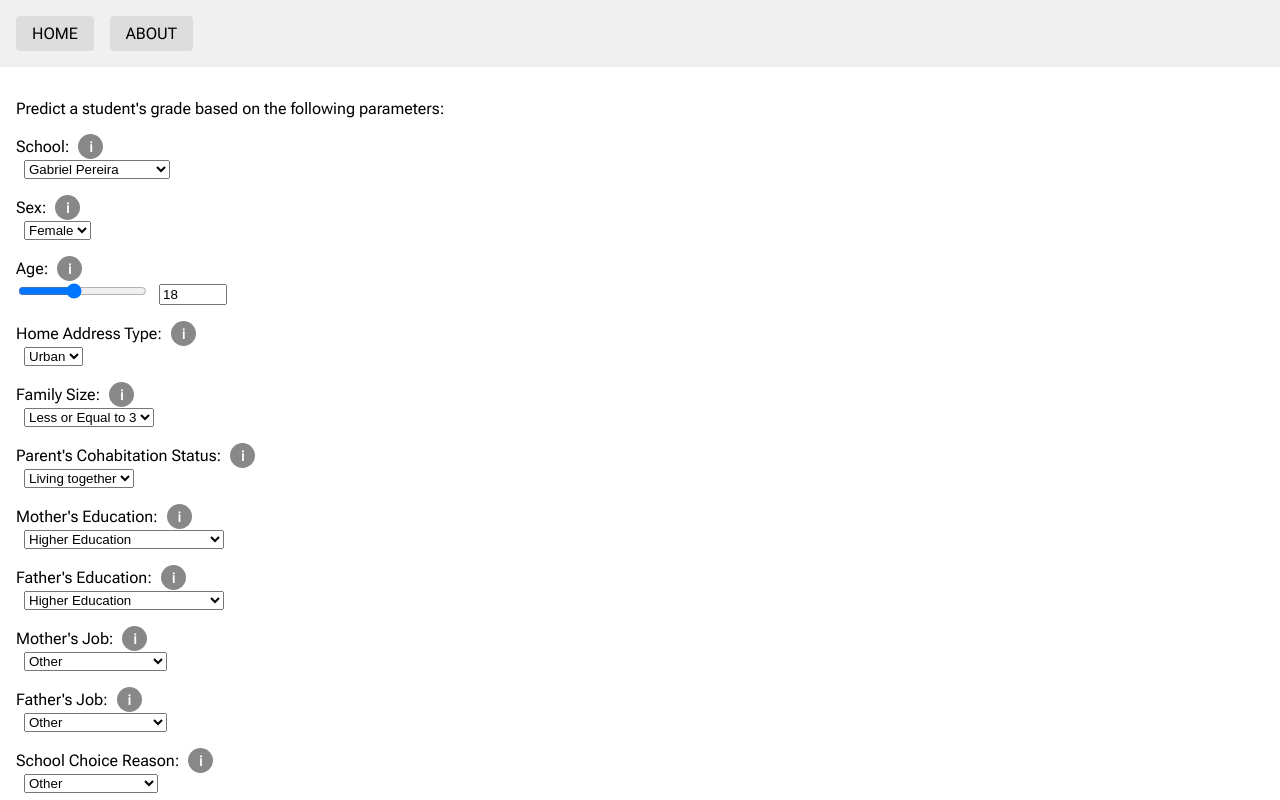
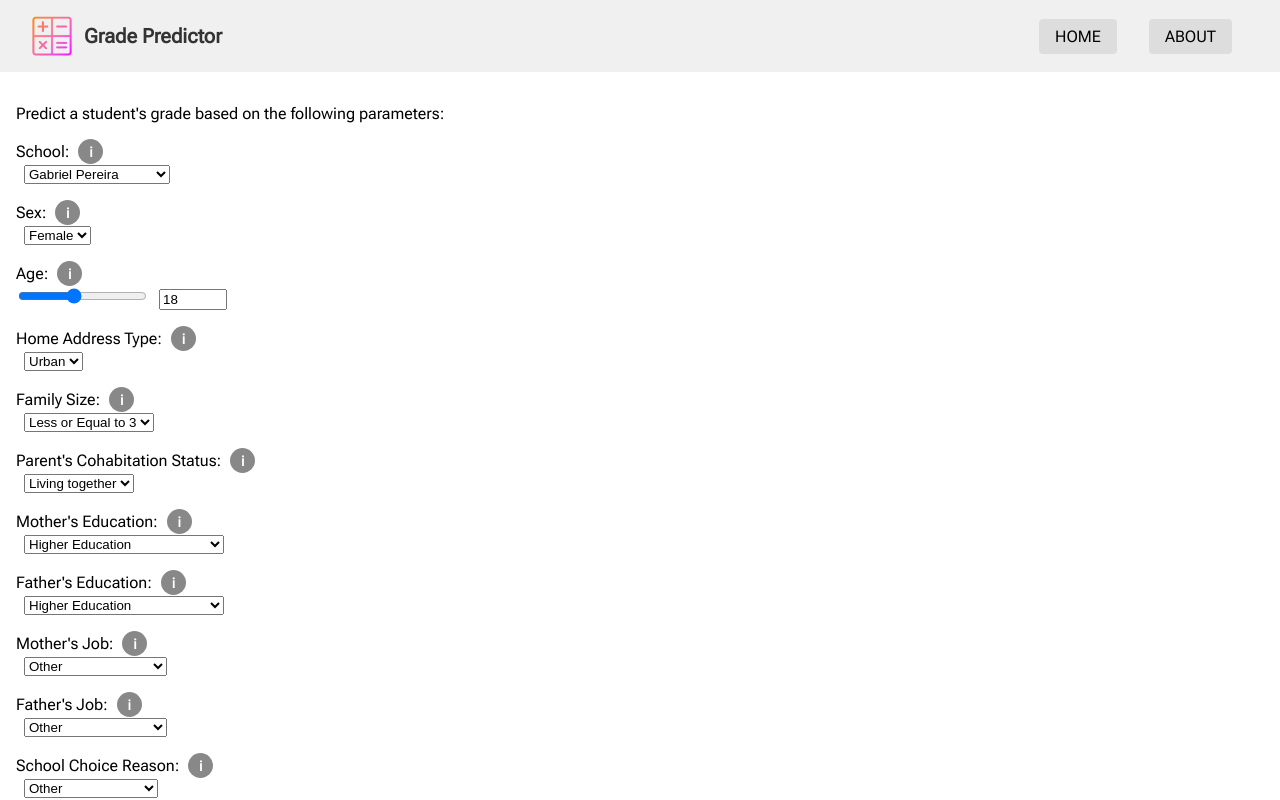
Before and after one commit to Nate-Kim/Grade-Prediction, a React (Vite) app in the folder web_ui/frontend/: page / in a window 1280 px wide. Shown: the top 800 px of the page. Built offline with nearby package versions, Linux system fonts and the light colour scheme.

Commit message:
Added logo, project name to header

```diff
--- a/web_ui/frontend/src/components/Header.css
+++ b/web_ui/frontend/src/components/Header.css
@@ -2,8 +2,32 @@
   position: sticky;
   top: 0;
   z-index: 1000;
-  padding: 1rem;
+  padding: 1rem 2rem;
   background: #f0f0f0;
+  display: flex;
+  align-items: center;
+  justify-content: space-between;
+}
+
+.logo-section {
+  display: flex;
+  align-items: center;
+  gap: 0.75rem;
+}
+
+.logo-img {
+  height: 40px;
+}
+
+.logo-text {
+  font-size: 1.25rem;
+  font-weight: bold;
+  color: #333;
+}
+
+.nav-buttons {
+  display: flex;
+  gap: 1rem;
 }
 
 .nav-button {
--- a/web_ui/frontend/src/components/Header.jsx
+++ b/web_ui/frontend/src/components/Header.jsx
@@ -1,11 +1,18 @@
 import { Link } from 'react-router-dom';
 import './Header.css';
+import logo from '../assets/grade_predictor.png'
 
 export default function Header() {
   return (
     <header className='header'>
+      <div className="logo-section">
+        <img src={logo} alt="Logo" className='logo-img' />
+        <span className="logo-text">Grade Predictor</span>
+      </div>
+      <nav className="nav-buttons">
       <Link className="nav-button" to="/">HOME</Link>
       <Link className="nav-button" to="/about">ABOUT</Link>
+      </nav>
     </header>
   );
 }
```
